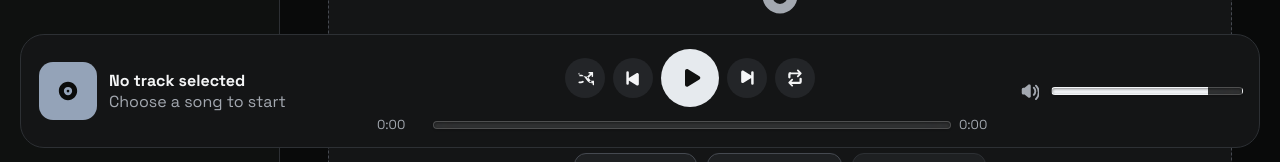
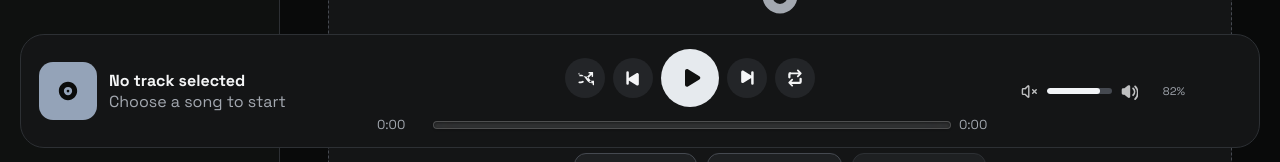
Before and after one commit to meshahid973/music-app, a React (Vite) app: page / in a window 1280 px wide. Shown: the part 634-796 px from the top of the page. Built offline with nearby package versions, Linux system fonts and the light colour scheme.

Commit message:
feat: reliable playback queue and React Bits inspired elastic volume

```diff
--- a/src/App.tsx
+++ b/src/App.tsx
@@ -1,5 +1,5 @@
 import { AnimatePresence, motion } from 'framer-motion'
-import { Howl, Howler } from 'howler'
+import { Howl } from 'howler'
 import { useEffect, useMemo, useRef, useState } from 'react'
 import type { ChangeEvent, CSSProperties, FormEvent } from 'react'
 import './App.css'
@@ -25,10 +25,12 @@ import {
   SkipForwardFilled,
   TrashFilled,
   UploadFilled,
-  VolumeFilled,
   CloseFilled,
 } from './components/icons'
 import { favoritesId, libraryId, useMusicStore } from './store/useMusicStore'
+import ElasticSlider from './components/ElasticSlider'
+import { PlaybackQueue } from './utils/queue'
+import { revokeOwnedObjectUrls } from './utils/objectUrls'
 import type { Playlist, Track } from './types'
 import {
   cleanDisplayTitle,
@@ -44,9 +46,9 @@ import {
 function App() {
   const audioRef = useRef<Howl | null>(null)
   const progressTimer = useRef<number | null>(null)
-  const isPlayingRef = useRef(false)
   const volumeRef = useRef(0.82)
   const playNextRef = useRef<() => void>(() => {})
+  const queueRef = useRef(new PlaybackQueue())
   const [query, setQuery] = useState('')
   const [seek, setSeek] = useState(0)
   const [newPlaylistName, setNewPlaylistName] = useState('')
@@ -180,54 +182,53 @@ function App() {
   }
 
   useEffect(() => {
-    Howler.volume(volume)
     volumeRef.current = volume
   }, [volume])
 
+  useEffect(() => () => revokeOwnedObjectUrls(), [])
+
   useEffect(() => {
-    isPlayingRef.current = isPlaying
-  }, [isPlaying])
+    if (queueRef.current.size === 0 && currentTrackId && tracks.length) {
+      queueRef.current.start(tracks.map((track) => track.id), currentTrackId)
+    }
+  }, [tracks, currentTrackId])
 
   useEffect(() => {
     audioRef.current?.stop()
     audioRef.current?.unload()
-
+    audioRef.current = null
     if (!currentAudioUrl) return
-
     const howl = new Howl({
       src: [currentAudioUrl],
       html5: true,
       volume: volumeRef.current,
       onend: () => playNextRef.current(),
       onload: () => setSeek(0),
+      onloaderror: () => setIsPlaying(false),
+      onplayerror: () => setIsPlaying(false),
     })
-
     audioRef.current = howl
-
-    if (isPlayingRef.current) {
-      howl.play()
-      startProgress()
-    }
-
+    setSeek(0)
     return () => {
       howl.stop()
       howl.unload()
+      if (audioRef.current === howl) audioRef.current = null
       stopProgress()
     }
-  }, [currentAudioUrl, currentId])
+  }, [currentAudioUrl, currentId, setIsPlaying])
 
   useEffect(() => {
     const howl = audioRef.current
     if (!howl) return
-
     if (isPlaying) {
-      howl.play()
+      if (!howl.playing()) howl.play()
       startProgress()
     } else {
       howl.pause()
       stopProgress()
     }
-  }, [isPlaying])
+    return () => stopProgress()
+  }, [isPlaying, currentAudioUrl])
 
   useEffect(() => {
     audioRef.current?.volume(volume)
@@ -250,7 +251,7 @@ function App() {
       addCovers(lookup, urls)
     }
 
-    const parsedTracks = await tracksFromFiles(files, combinedLookup)
+    const parsedTracks = await tracksFromFiles(files, combinedLookup, new Set(useMusicStore.getState().tracks.map((track) => track.id)))
     if (parsedTracks.length > 0) {
       addTracks(parsedTracks)
     }
@@ -274,7 +275,7 @@ function App() {
       addCovers(lookup, urls)
     }
 
-    const parsedTracks = await tracksFromFiles(files, combinedLookup)
+    const parsedTracks = await tracksFromFiles(files, combinedLookup, new Set(useMusicStore.getState().tracks.map((track) => track.id)))
     if (parsedTracks.length > 0) {
       addTracks(parsedTracks)
     }
@@ -310,7 +311,7 @@ function App() {
     }
 
     if (audioFiles.length > 0) {
-      const parsedTracks = await tracksFromFiles(audioFiles, combinedLookup)
+      const parsedTracks = await tracksFromFiles(audioFiles, combinedLookup, new Set(useMusicStore.getState().tracks.map((track) => track.id)))
       addTracks(parsedTracks)
     }
   }
@@ -322,59 +323,34 @@ function App() {
     setNewPlaylistName('')
   }
 
-  function moveTrack(direction: 1 | -1) {
-    if (visibleTracks.length === 0) return
-    if (shuffle && direction === 1) {
-      const randomTrack = visibleTracks[Math.floor(Math.random() * visibleTracks.length)]
-      setCurrentTrack(randomTrack.id)
-      return
-    }
-
-    const currentIndex = Math.max(
-      0,
-      visibleTracks.findIndex((track) => track.id === currentTrackId),
-    )
-    const nextIndex = currentIndex + direction
-
-    if (nextIndex < 0 || nextIndex >= visibleTracks.length) {
-      if (repeat === 'all') {
-        setCurrentTrack(visibleTracks[direction === 1 ? 0 : visibleTracks.length - 1].id)
-      } else {
-        setIsPlaying(false)
-      }
-      return
-    }
-
-    setCurrentTrack(visibleTracks[nextIndex].id)
-  }
-
-  function playPrevious() {
-    moveTrack(-1)
-  }
-
-  function playNext() {
-    if (repeat === 'one') {
-      audioRef.current?.seek(0)
-      audioRef.current?.play()
-      return
-    }
-    moveTrack(1)
-  }
+  function moveTrack(direction: 1 | -1, automatic = false) {
+    if (!currentTrackId) return
+    const nextId = direction === 1
+      ? queueRef.current.next(currentTrackId, shuffle, repeat, automatic)
+      : queueRef.current.previous(currentTrackId, shuffle, repeat)
+    if (nextId) setCurrentTrack(nextId)
+    else setIsPlaying(false)
+  }
+
+  function playPrevious() { moveTrack(-1) }
+  function playNext(automatic = false) { moveTrack(1, automatic) }
 
   function handleTrackPlay(trackId: string) {
     if (currentTrackId === trackId) {
       setIsPlaying(!isPlaying)
     } else {
+      queueRef.current.start(visibleTracks.map((track) => track.id), trackId)
       setCurrentTrack(trackId)
     }
   }
 
   useEffect(() => {
-    playNextRef.current = playNext
+    playNextRef.current = () => playNext(true)
   })
 
   function togglePlay() {
     if (!currentTrack && visibleTracks[0]) {
+      queueRef.current.start(visibleTracks.map((track) => track.id), visibleTracks[0].id)
       setCurrentTrack(visibleTracks[0].id)
       return
     }
@@ -1285,24 +1261,9 @@ function PlayerBar({
         </div>
       </div>
 
-      <label className="volume">
-        <VolumeFilled size={18} />
-        <input
-          type="range"
-          className="frosted-range"
-          min="0"
-          max="1"
-          step="0.005"
-          value={volume}
-          onChange={(event) => onVolume(Number(event.target.value))}
-          style={
-            {
-              '--progress-pct': `${Math.max(0, Math.min(volume, 1)) * 100}%`,
-            } as CSSProperties
-          }
-          aria-label="Volume"
-        />
-      </label>
+      <div className="volume">
+        <ElasticSlider value={volume} onChange={onVolume} />
+      </div>
     </footer>
   )
 }
--- /dev/null
+++ b/src/components/ElasticSlider.css
@@ -0,0 +1,9 @@
+.elastic-volume { width:100%; display:flex; align-items:center; gap:9px; color:var(--muted); min-height:42px; }
+.elastic-volume-icon { flex:none; display:grid; place-items:center; color:var(--text); opacity:.76; }
+.elastic-volume-control { min-width:65px; flex:1; position:relative; height:34px; display:flex; align-items:center; }
+.elastic-volume-rail { width:100%; height:6px; background:var(--line-strong); border-radius:999px; overflow:hidden; pointer-events:none; transform-origin:center; }
+.elastic-volume-fill { height:100%; display:block; border-radius:inherit; background:var(--neutral-accent); }
+.elastic-volume-control input { position:absolute; inset:0; width:100%; height:100%; margin:0; cursor:pointer; opacity:0; touch-action:none; }
+.elastic-volume-control:focus-within { outline:2px solid var(--neutral-accent); outline-offset:2px; border-radius:5px; }
+.elastic-volume-value { font-size:11px; font-variant-numeric:tabular-nums; width:38px; flex:none; text-align:right; }
+@media (prefers-reduced-motion:reduce) { .elastic-volume-rail,.elastic-volume-icon { transition:none; } }
--- /dev/null
+++ b/src/components/ElasticSlider.tsx
@@ -0,0 +1,64 @@
+import { motion } from 'framer-motion'
+import { VolumeX } from 'lucide-react'
+import { useRef, useState } from 'react'
+import type { PointerEvent } from 'react'
+import { VolumeFilled } from './icons'
+import './ElasticSlider.css'
+
+type ElasticSliderProps = { value: number; onChange: (volume: number) => void }
+const MAX_OVERFLOW = 45
+
+/** Controlled, keyboard-accessible adaptation of React Bits Elastic Slider:
+ * https://reactbits.dev/components/elastic-slider
+ */
+export default function ElasticSlider({ value, onChange }: ElasticSliderProps) {
+  const sliderRef = useRef<HTMLDivElement>(null)
+  const dragging = useRef(false)
+  const [overflow, setOverflow] = useState(0)
+  const [region, setRegion] = useState<'left' | 'middle' | 'right'>('middle')
+  const [hovered, setHovered] = useState(false)
+
+  const move = (event: PointerEvent<HTMLDivElement>) => {
+    if (!dragging.current || !sliderRef.current) return
+    const { left, right } = sliderRef.current.getBoundingClientRect()
+    const outside = event.clientX < left ? left - event.clientX :
+      event.clientX > right ? event.clientX - right : 0
+    setRegion(event.clientX < left ? 'left' : event.clientX > right ? 'right' : 'middle')
+    setOverflow(MAX_OVERFLOW * (2 / (1 + Math.exp(-outside / MAX_OVERFLOW)) - 1))
+  }
+  const release = () => {
+    dragging.current = false
+    setOverflow(0)
+    setRegion('middle')
+  }
+  const percent = Math.round(Math.max(0, Math.min(value, 1)) * 100)
+  return (
+    <div className="elastic-volume" onPointerMove={move}
+      onPointerUp={release} onPointerCancel={release} onLostPointerCapture={release}
+      onPointerEnter={() => setHovered(true)} onPointerLeave={() => setHovered(false)}>
+      <motion.div className="elastic-volume-icon" aria-hidden="true"
+        animate={{ x: region === 'left' ? -overflow : 0, scale: region === 'left' ? 1.25 : 1 }}
+        transition={{ type: 'spring', stiffness: 360, damping: 20 }}>
+        <VolumeX size={17} />
+      </motion.div>
+      <div ref={sliderRef} className="elastic-volume-control">
+        <motion.div className="elastic-volume-rail"
+          animate={{ scaleX: 1 + overflow / 160, scaleY: overflow ? 0.82 : hovered || dragging.current ? 1.6 : 1 }}
+          transition={{ type: 'spring', stiffness: 320, damping: 21 }}>
+          <span className="elastic-volume-fill" style={{ width: `${percent}%` }} />
+        </motion.div>
+        <input type="range" min="0" max="1" step="0.005" value={value}
+          aria-label="Volume" aria-valuetext={`${percent} percent`}
+          onChange={event => onChange(Math.max(0, Math.min(1, Number(event.target.value))))}
+          onPointerDown={() => { dragging.current = true }}
+          onPointerUp={release} onPointerCancel={release} />
+      </div>
+      <motion.div className="elastic-volume-icon" aria-hidden="true"
+        animate={{ x: region === 'right' ? overflow : 0, scale: region === 'right' ? 1.25 : 1 }}
+        transition={{ type: 'spring', stiffness: 360, damping: 20 }}>
+        <VolumeFilled size={17} />
+      </motion.div>
+      <output className="elastic-volume-value" aria-live="off">{percent}%</output>
+    </div>
+  )
+}
--- /dev/null
+++ b/src/utils/queue.ts
@@ -0,0 +1,49 @@
+/** Snapshot the user's playback queue independently of search and sidebar filters. */
+export class PlaybackQueue {
+  private ids: string[] = []
+  private history: string[] = []
+  private cursor = -1
+  private remaining: string[] = []
+  get size() { return this.ids.length }
+
+  start(ids: string[], current: string): void {
+    this.ids = Array.from(new Set(ids))
+    if (!this.ids.includes(current)) this.ids.unshift(current)
+    this.history = [current]
+    this.cursor = 0
+    this.remaining = this.ids.filter(id => id !== current)
+  }
+
+  next(current: string, shuffle: boolean, repeat: 'off' | 'one' | 'all', automatic = false, random = Math.random): string | undefined {
+    if (!this.ids.length) return undefined
+    if (automatic && repeat === 'one') return current
+    if (shuffle) {
+      if (this.cursor < this.history.length - 1) return this.history[++this.cursor]
+      if (!this.remaining.length) {
+        if (repeat !== 'all') return undefined
+        this.remaining = this.ids.filter(id => id !== current)
+        if (!this.remaining.length) this.remaining = [current]
+      }
+      const position = Math.min(this.remaining.length - 1, Math.floor(Math.max(0, random()) * this.remaining.length))
+      const id = this.remaining.splice(position, 1)[0]
+      this.history.push(id)
+      this.cursor = this.history.length - 1
+      return id
+    }
+    const index = this.ids.indexOf(current)
+    const position = index < 0 ? 0 : index + 1
+    if (position < this.ids.length) return this.ids[position]
+    return repeat === 'all' ? this.ids[0] : undefined
+  }
+
+  previous(current: string, shuffle: boolean, repeat: 'off' | 'one' | 'all'): string | undefined {
+    if (!this.ids.length) return undefined
+    if (shuffle) {
+      if (this.cursor > 0) return this.history[--this.cursor]
+      return current
+    }
+    const position = this.ids.indexOf(current)
+    if (position > 0) return this.ids[position - 1]
+    return position === 0 && repeat === 'all' ? this.ids[this.ids.length - 1] : current
+  }
+}
```
